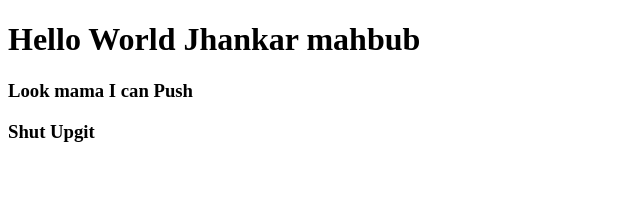
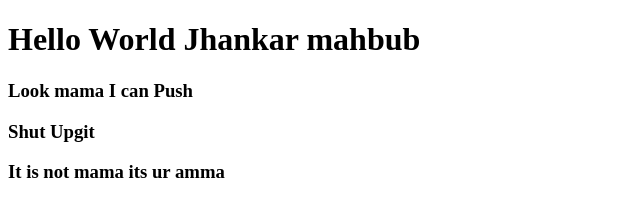
Before and after one commit to Armanhozyn/my-website-jhankar-arman, a plain HTML site: page index.html in a window 1280 px wide. Shown: the whole page, without its empty margins (0-640 px from the left). Drawn offline with Linux system fonts and the light colour scheme.

Commit message:
Update index.html

```diff
--- a/index.html
+++ b/index.html
@@ -9,5 +9,6 @@
     <h1>Hello World Jhankar mahbub</h1>
     <h3>Look mama I can Push</h3>
     <h3>Shut Upgit</h3>
+    <h3>It is not mama its ur amma</h3>
 </body>
 </html>
```
